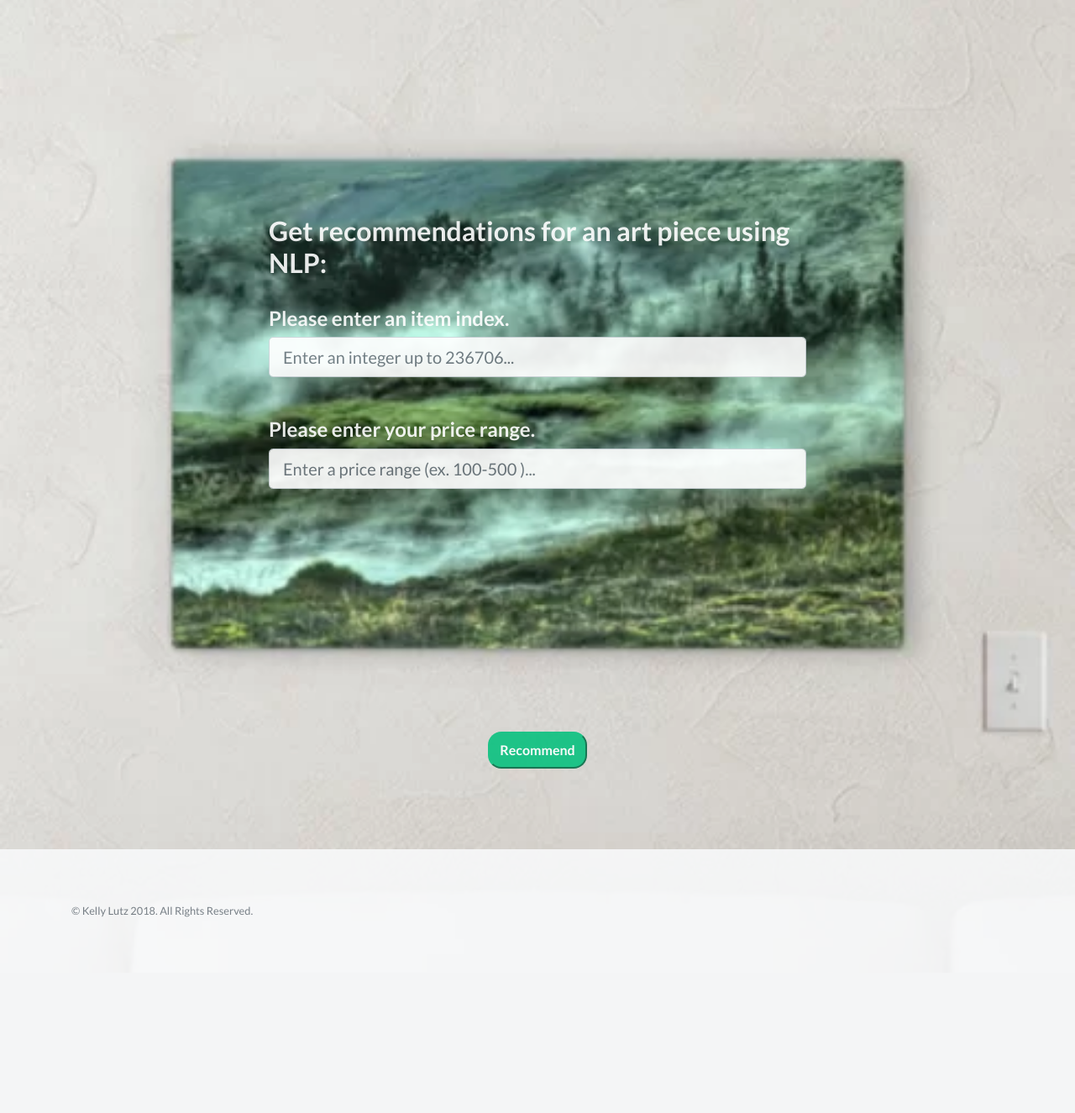
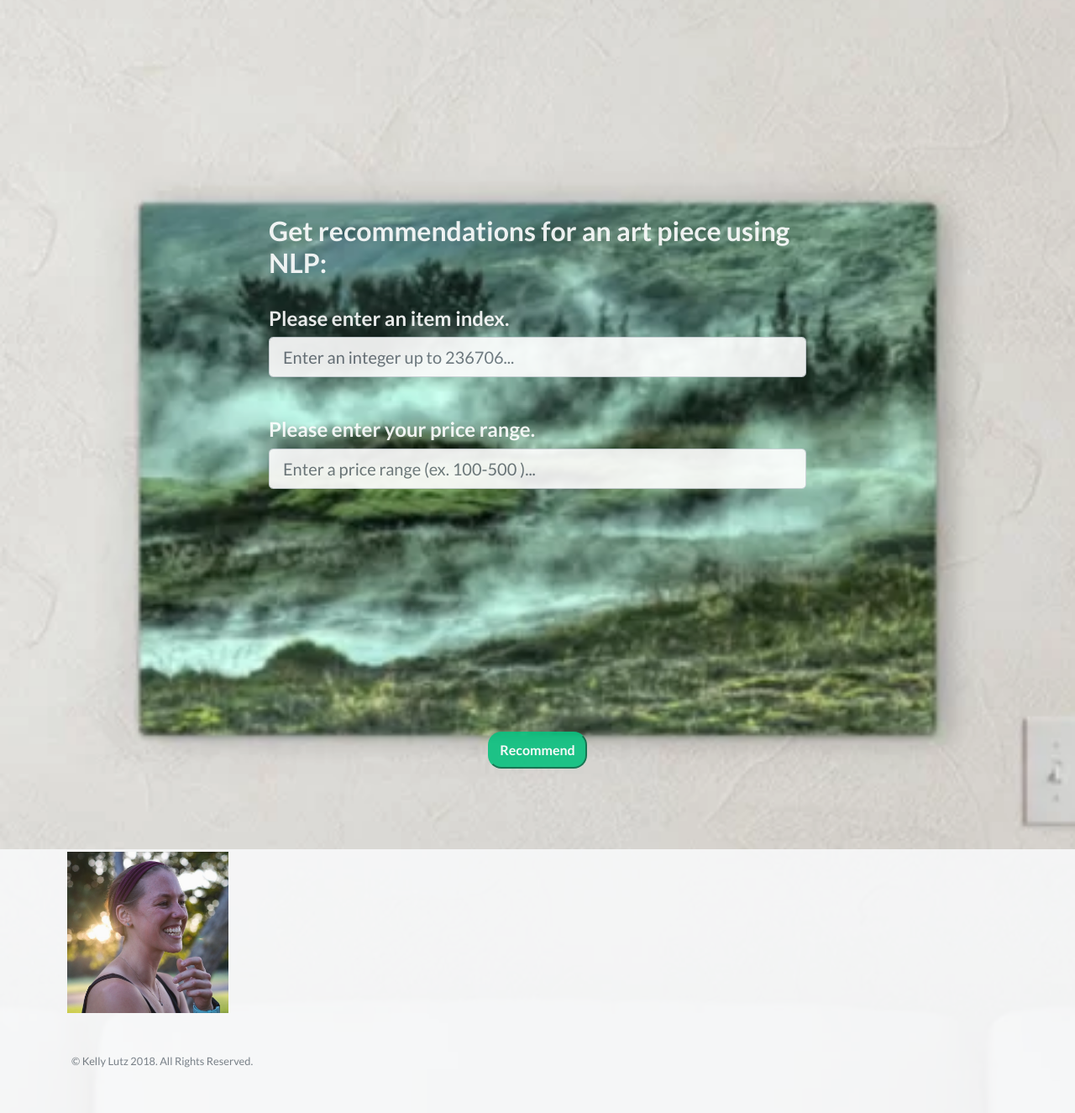
Before and after one commit to klutz4/product_recommender, a Flask app: page /nlp in a window 1280 px wide. Shown: the part 69-1394 px from the top of the page at 84% size. Before the commit the page ends 1161 px from the top, so only its background shows below. Run offline with Flask 2, Linux system fonts and the light colour scheme; parts of the project's set-up code (start-up, migrations or seed data) failed here and were passed over; some libraries are stand-ins or nearby versions.

Commit message:
added icon

```diff
--- a/src/app/static/css/landing-page.css
+++ b/src/app/static/css/landing-page.css
@@ -39,7 +39,7 @@ header.masthead h1 {
   font-size: 2vw;
 }
 
-@media (min-width: 400 px) {
+@media (min-width: 768 px) {
   header.masthead {
     background-image: url("../img/art_background.jpg") no-repeat center center;
     padding-top: 12vw;
@@ -62,6 +62,6 @@ header.masthead h1 {
 }
 
 footer.footer {
-  padding-top: 4rem;
-  padding-bottom: 4rem;
+  padding-top: 4vw;
+  padding-bottom: 4vw;
 }
--- a/src/app/templates/cnn_recs.html
+++ b/src/app/templates/cnn_recs.html
@@ -145,6 +145,12 @@
 
   <!-- Footer -->
   <footer class="footer bg-light">
+    <img style='position: relative;
+  max-width: 15%;
+  max-height: 15%;
+  top: 25%;
+  left: 10%;
+  transform: translateX(-25%) translateY(-25%);' src='../static/img/me.jpg'>
     <div class="container">
       <div class="row">
         <div class="col-lg-6 h-100 text-center text-lg-left my-auto">
--- a/src/app/templates/neural_net.html
+++ b/src/app/templates/neural_net.html
@@ -119,6 +119,12 @@ body {
 <br>
 <!-- Footer -->
 <footer class="footer bg-light">
+  <img style='position: relative;
+max-width: 15%;
+max-height: 15%;
+top: 25%;
+left: 10%;
+transform: translateX(-25%) translateY(-25%);' src='../static/img/me.jpg'>
   <div class="container">
     <div class="row">
       <div class="col-lg-6 h-100 text-center text-lg-left my-auto">
--- a/src/app/templates/nlp.html
+++ b/src/app/templates/nlp.html
@@ -122,6 +122,12 @@ body {
 <br>
 <!-- Footer -->
 <footer class="footer bg-light">
+  <img style='position: relative;
+max-width: 15%;
+max-height: 15%;
+top: 25%;
+left: 10%;
+transform: translateX(-25%) translateY(-25%);' src='../static/img/me.jpg'>
   <div class="container">
     <div class="row">
       <div class="col-lg-6 h-100 text-center text-lg-left my-auto">
--- a/src/app/templates/nlp_recs.html
+++ b/src/app/templates/nlp_recs.html
@@ -138,6 +138,12 @@
 
   <!-- Footer -->
   <footer class="footer bg-light">
+    <img style='position: relative;
+  max-width: 15%;
+  max-height: 15%;
+  top: 25%;
+  left: 10%;
+  transform: translateX(-25%) translateY(-25%);' src='../static/img/me.jpg'>
     <div class="container">
       <div class="row">
         <div class="col-lg-6 h-100 text-center text-lg-left my-auto">
```
Also changed, not shown: src/app/templates/home.html (+8 -3 lines), src/app/static/img/me.jpg (added).
